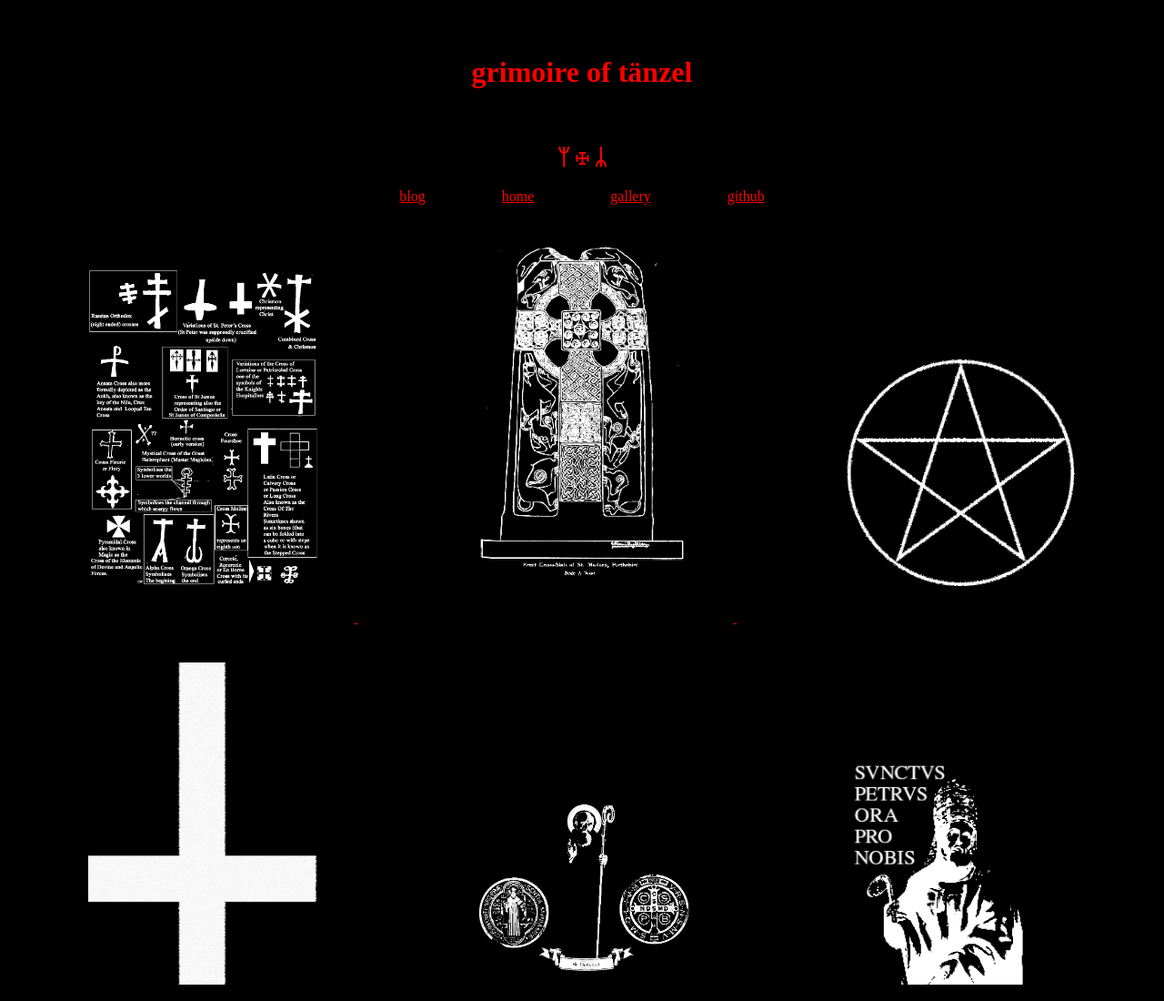
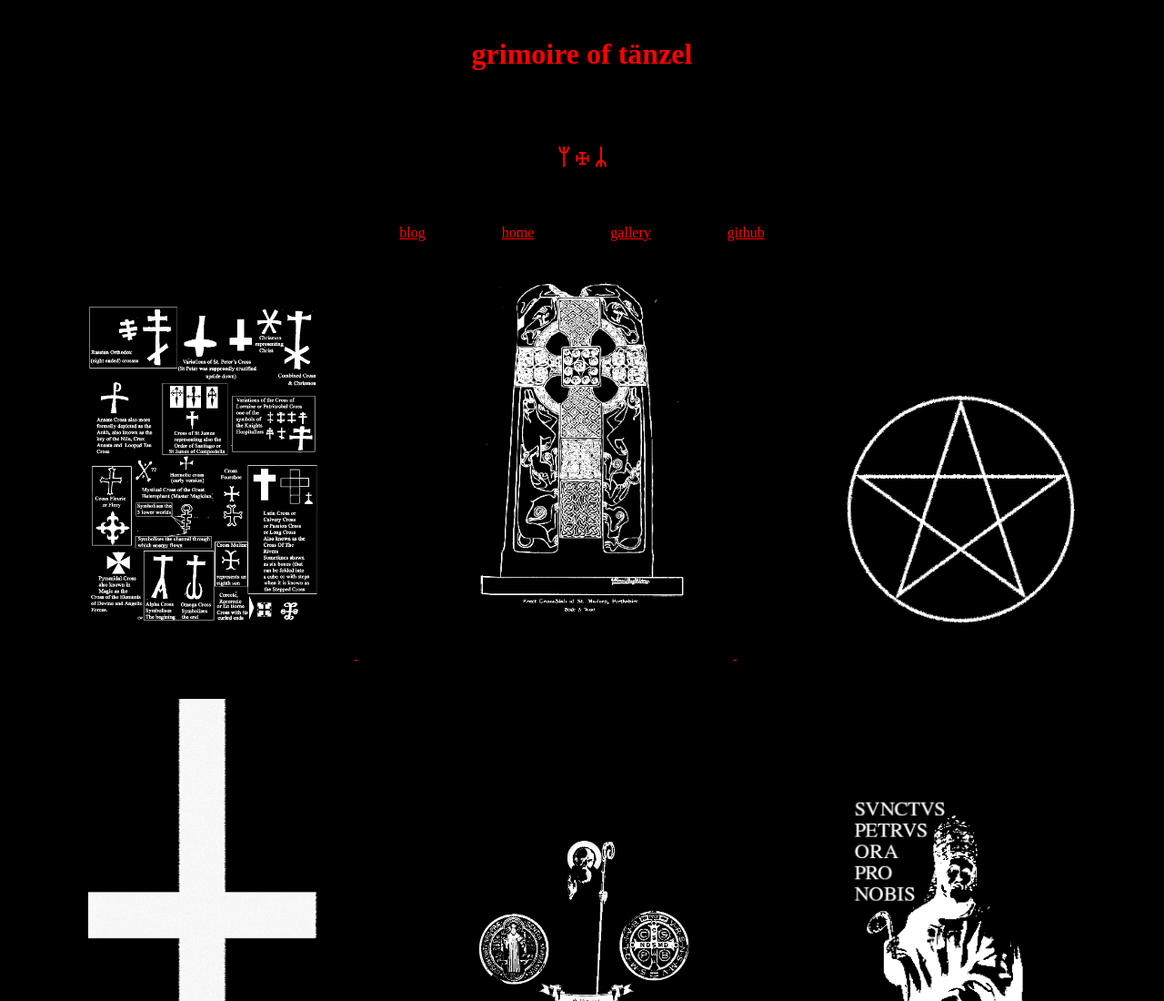
Before and after one commit to SOLEMNLYY/solemnly.github.io, a plain HTML site: page gallery.html in a window 1280 px wide. Shown: the top 1100 px of the page at 91% size. Drawn offline with Linux system fonts and the light colour scheme.

Commit message:
Update gallery.html

```diff
--- a/gallery.html
+++ b/gallery.html
@@ -5,8 +5,8 @@
     <link rel="stylesheet" href="styles.css">
   </head>
   <header>
-    <h1 style="padding: 40px">grimoire of tänzel</h1>
-    <h2>ᛘ ☩ ᛦ</h2>
+    <h1 style="padding: 20px">grimoire of tänzel</h1>
+    <h2 style="padding: 40px">ᛘ ☩ ᛦ</h2>
       <a href="blog.html">blog</a>
       <a href="index.html">home</a>
       <a href="gallery.html">gallery</a>
```
